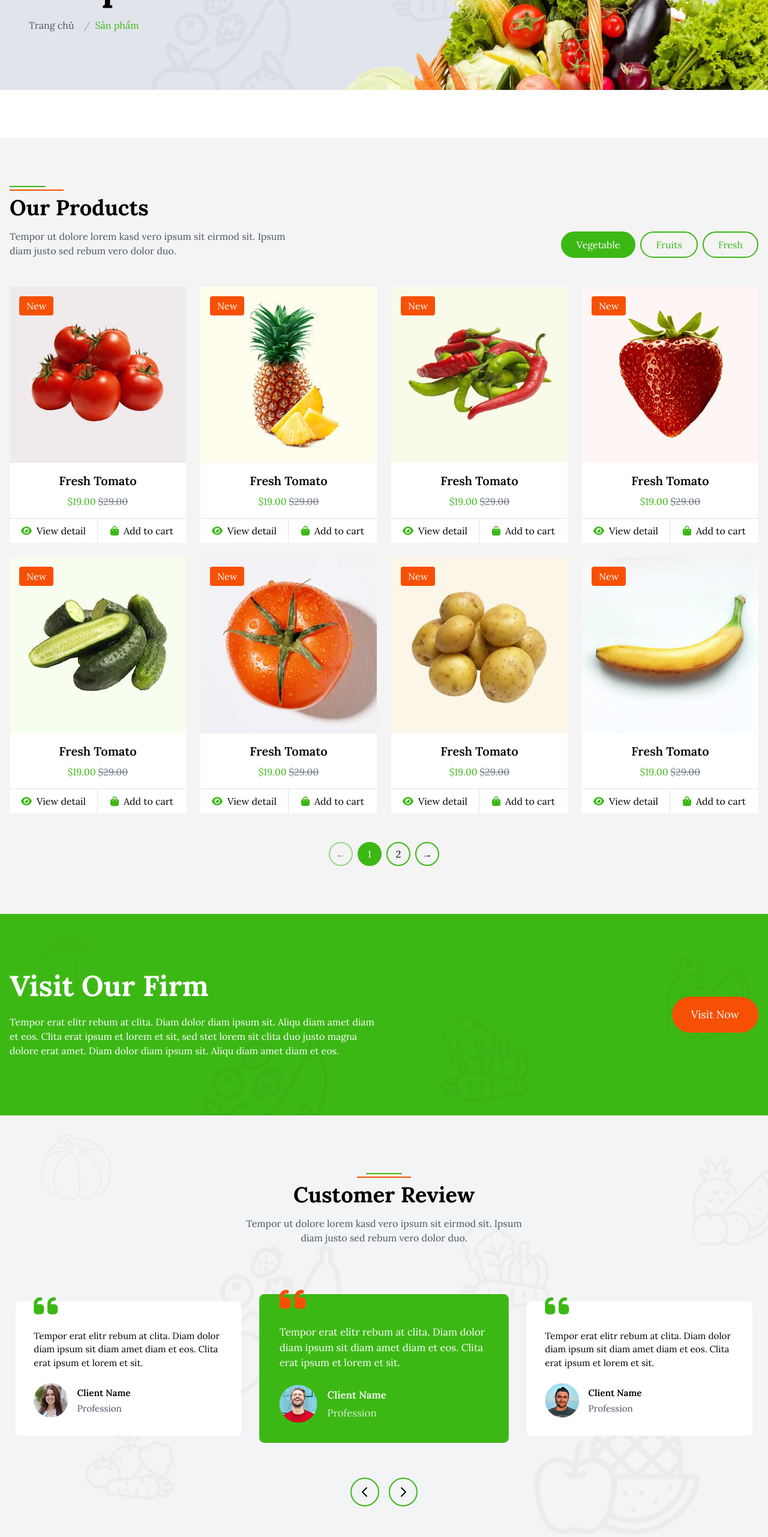
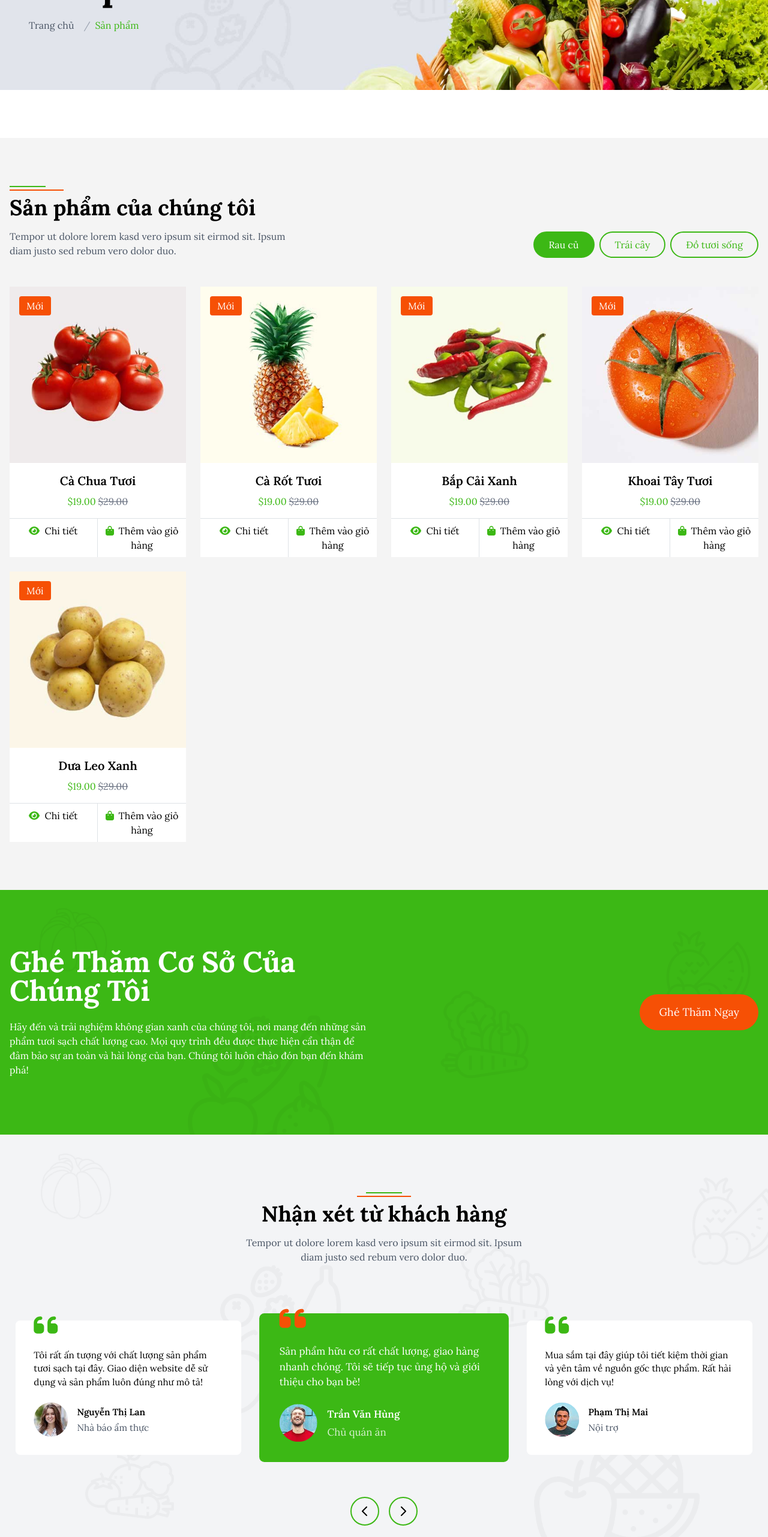
Before and after one commit to tranquagminh/foody2-project, a Next.js app: page /san-pham in a window 1280 px wide. Shown: the part 234-2797 px from the top of the page at 60% size. Built offline with nearby package versions, Linux system fonts and the light colour scheme.

Commit message:
Translate language

```diff
--- a/src/components/layout/Header/Header.tsx
+++ b/src/components/layout/Header/Header.tsx
@@ -135,7 +135,7 @@ const Header: React.FC = () => {
                 {/* Mobile Menu */}
                 <div className={`
                     lg:hidden fixed top-[60px] left-0 w-full bg-white shadow-lg
-                    transition-all duration-300 ease-in-out
+                    transition-all duration-300 ease-in-out overflow-y-auto max-h-[calc(100vh-60px)]
                     ${isMobileMenuOpen ? 'opacity-100 visible' : 'opacity-0 invisible'}
                 `}>
                     <ul className='py-4'>
--- a/src/components/sections/homepage/AboutSection/AboutSection.tsx
+++ b/src/components/sections/homepage/AboutSection/AboutSection.tsx
@@ -9,12 +9,12 @@ function AboutSection() {
     <SectionContainer className="py-20">
         <AnimatedSection animation="fadeInUp" delay={0.1}>
             <div className="grid grid-cols-1 lg:grid-cols-2 gap-12 items-center">
-                {/* Image column */}
+                {/* Cột hình ảnh */}
                 <div className="relative fadeIn">
                     <div className="relative overflow-hidden p-5 pe-0">
                     <Image
                         src="/images/about/about.jpg"
-                        alt="About Us"
+                        alt="Về Chúng Tôi"
                         width={600}
                         height={400}
                         className="w-full rounded-lg z-10"
@@ -23,34 +23,34 @@ function AboutSection() {
                     <div className="before:content-[''] before:absolute before:top-0 before:left-[-20px] before:w-full before:h-full before:bg-[repeating-radial-gradient(#FFFFFF,#EEEEEE_5px,transparent_5px,transparent_10px)] before:bg-[length:20px_20px] before:transform before:skew-y-6 before:-z-10"></div>
                 </div>
 
-                {/* Content column */}
+                {/* Cột nội dung */}
                 <div className="fadeIn">
                     <h1 className="text-4xl font-bold mb-6">
-                    Best Organic Fruits And Vegetables
+                    Trái Cây Và Rau Củ Hữu Cơ Tốt Nhất
                     </h1>
                     <p className="text-gray-600 mb-6">
-                    Tempor erat elitr rebum at clita. Diam dolor diam ipsum sit. Aliqu diam amet diam et eos. Clita erat ipsum et lorem et sit, sed stet lorem sit clita duo justo magna dolore erat amet
+                    Đây là đoạn mô tả ví dụ. Diam dolor diam ipsum sit. Aliqu diam amet diam et eos. Clita erat ipsum et lorem et sit, sed stet lorem sit clita duo justo magna dolore erat amet.
                     </p>
 
-                    {/* Features list */}
+                    {/* Danh sách tính năng */}
                     <div className="space-y-4 mb-8">
                     <p className="flex items-center text-gray-600">
                         <span className="text-[#3cb815] mr-3">✓</span>
-                        Tempor erat elitr rebum at clita
+                        Đây là tính năng ví dụ 1
                     </p>
                     <p className="flex items-center text-gray-600">
                         <span className="text-[#3cb815] mr-3">✓</span>
-                        Aliqu diam amet diam et eos
+                        Đây là tính năng ví dụ 2
                     </p>
                     <p className="flex items-center text-gray-600">
                         <span className="text-[#3cb815] mr-3">✓</span>
-                        Clita duo justo magna dolore erat amet
+                        Đây là tính năng ví dụ 3
                     </p>
                     </div>
 
-                    {/* CTA Button */}
+                    {/* Nút CTA */}
                     <Button href="/about" variant="primary">
-                        Read More
+                        Xem Thêm
                     </Button>
                 </div>
             </div>
--- a/src/components/sections/homepage/BlogSection/BlogSection.tsx
+++ b/src/components/sections/homepage/BlogSection/BlogSection.tsx
@@ -9,7 +9,7 @@ const BlogSection = () => {
       {/* Section Header */}
       <div className="max-w-[500px] mx-auto mb-16">
           <SectionTitle
-            title="Latest Blog"
+            title="Blog của chúng tôi"
             description="Tempor ut dolore lorem kasd vero ipsum sit eirmod sit. Ipsum diam justo sed rebum vero dolor duo."
             className="text-center"
           />
--- a/src/components/sections/homepage/FeaturesSection/FeaturesSection.tsx
+++ b/src/components/sections/homepage/FeaturesSection/FeaturesSection.tsx
@@ -9,17 +9,17 @@ function FeaturesSection() {
   return (
     <SectionContainer className="bg-[#F7F8FC] bg-icon-pattern bg-center bg-repeat bg-contain mt-20 py-24">
         <AnimatedSection animation="fadeInUp" delay={0.1}>
-            {/* Section Header */}
+            {/* Tiêu đề phần */}
             <div className="text-center mx-auto mb-16 wow fadeInUp max-w-[500px]">
-                <h1 className="text-4xl font-bold mb-4">Our Features</h1>
+                <h1 className="text-4xl font-bold mb-4">Tính Năng Của Chúng Tôi</h1>
                 <p className="text-gray-600">
-                    Tempor ut dolore lorem kasd vero ipsum sit eirmod sit. Ipsum diam justo sed rebum vero dolor duo.
+                    Đây là mô tả ngắn về các tính năng của chúng tôi. Chúng tôi cam kết mang đến sản phẩm chất lượng cao và an toàn.
                 </p>
             </div>
         </AnimatedSection>
 
 
-            {/* Features Grid */}
+            {/* Lưới các tính năng */}
         <div className="grid grid-cols-1 md:grid-cols-2 lg:grid-cols-3 gap-8">
         {features.map((feature,index) => (
             <AnimatedSection
@@ -41,7 +41,7 @@ function FeaturesSection() {
                     {feature.description}
                 </p>
                 <Button href="#" variant="outline">
-                    Read More
+                    Xem Thêm
                 </Button>
                 </div>
             </div>
--- a/src/components/sections/homepage/ProductSection/ProductCard.tsx
+++ b/src/components/sections/homepage/ProductSection/ProductCard.tsx
@@ -23,7 +23,7 @@ const ProductCard = ({ image, title, price, oldPrice, delay }: ProductCardProps)
             height={300}
             className="w-full transition-transform duration-300 hover:scale-105"
           />
-          <div className="bg-[#F65005] rounded text-white absolute left-0 top-0 m-4 py-1 px-3">New</div>
+          <div className="bg-[#F65005] rounded text-white absolute left-0 top-0 m-4 py-1 px-3">Mới</div>
         </div>
         <div className="text-center p-4">
           <Link href="#" className="block text-xl font-semibold mb-2 hover:text-[#3cb815] transition-colors">
@@ -35,11 +35,11 @@ const ProductCard = ({ image, title, price, oldPrice, delay }: ProductCardProps)
         <div className="flex border-t border-[#dee2e6]">
           <Link href="#" className="w-1/2 text-center border-r border-[#dee2e6] py-2 hover:text-[#3cb815] transition-colors">
             <FontAwesomeIcon icon={faEye} className="text-[#3cb815] mr-2" />
-            View detail
+            Chi tiết
           </Link>
           <Link href="#" className="w-1/2 text-center py-2 hover:text-[#3cb815] transition-colors">
             <FontAwesomeIcon icon={faShoppingBag} className="text-[#3cb815] mr-2" />
-            Add to cart
+            Thêm vào giỏ hàng
           </Link>
         </div>
       </div>
--- a/src/components/sections/homepage/ProductSection/ProductSection.tsx
+++ b/src/components/sections/homepage/ProductSection/ProductSection.tsx
@@ -68,7 +68,7 @@ const ProductSection = () => {
         {/* Header */}
         <div className="lg:max-w-[500px] mb-8 lg:mb-0">
           <SectionTitle
-            title="Our Products"
+            title="Sản phẩm của chúng tôi"
             description="Tempor ut dolore lorem kasd vero ipsum sit eirmod sit. Ipsum diam justo sed rebum vero dolor duo."
             className="text-start"
           />
@@ -82,21 +82,21 @@ const ProductSection = () => {
                 ${activeTab === 'vegetable' ? 'bg-[#3cb815] text-white' : 'text-[#3cb815] hover:bg-[#3cb815] hover:text-white'}`}
               onClick={() => handleTabChange('vegetable')}
             >
-              Vegetable
+              Rau củ
             </button>
             <button
               className={`px-6 py-2 rounded-full border-2 border-[#3cb815] transition-colors
                 ${activeTab === 'fruits' ? 'bg-[#3cb815] text-white' : 'text-[#3cb815] hover:bg-[#3cb815] hover:text-white'}`}
               onClick={() => handleTabChange('fruits')}
             >
-              Fruits
+              Trái cây
             </button>
             <button
               className={`px-6 py-2 rounded-full border-2 border-[#3cb815] transition-colors
                 ${activeTab === 'fresh' ? 'bg-[#3cb815] text-white' : 'text-[#3cb815] hover:bg-[#3cb815] hover:text-white'}`}
               onClick={() => handleTabChange('fresh')}
             >
-              Fresh
+              Đồ tươi sống
             </button>
             {/* ... other tab buttons ... */}
           </div>
--- a/src/components/sections/homepage/TestimonialSection/TestimonialSection.tsx
+++ b/src/components/sections/homepage/TestimonialSection/TestimonialSection.tsx
@@ -23,7 +23,7 @@ const TestimonialSection = () => {
       {/* Section Header */}
       <div className="max-w-[500px] mx-auto mb-10">
           <SectionTitle
-            title="Customer Review"
+            title="Nhận xét từ khách hàng"
             description="Tempor ut dolore lorem kasd vero ipsum sit eirmod sit. Ipsum diam justo sed rebum vero dolor duo."
             className="text-center"
           />
--- a/src/components/sections/homepage/VisitSection/VisitSection.tsx
+++ b/src/components/sections/homepage/VisitSection/VisitSection.tsx
@@ -7,12 +7,12 @@ const VisitSection = () => {
         {/* Content */}
         <div className="wow fadeIn" data-wow-delay="0.1s">
           <h1 className="text-4xl md:text-5xl font-bold text-white mb-6">
-                Visit Our Firm
+            Ghé Thăm Cơ Sở Của Chúng Tôi
           </h1>
           <p className="text-white">
-                Tempor erat elitr rebum at clita. Diam dolor diam ipsum sit. Aliqu diam amet diam et eos.
-                Clita erat ipsum et lorem et sit, sed stet lorem sit clita duo justo magna dolore erat amet.
-                Diam dolor diam ipsum sit. Aliqu diam amet diam et eos.
+            Hãy đến và trải nghiệm không gian xanh của chúng tôi, nơi mang đến những sản phẩm tươi sạch chất lượng cao.
+            Mọi quy trình đều được thực hiện cẩn thận để đảm bảo sự an toàn và hài lòng của bạn.
+            Chúng tôi luôn chào đón bạn đến khám phá!
           </p>
         </div>
 
@@ -22,7 +22,7 @@ const VisitSection = () => {
             href="#"
             className="inline-block bg-[#f65005] hover:bg-[#d94604] text-white px-8 py-4 rounded-full text-lg transition-colors duration-300"
           >
-                Visit Now
+            Ghé Thăm Ngay
           </a>
         </div>
       </div>
--- a/src/constants/homepage.ts
+++ b/src/constants/homepage.ts
@@ -13,7 +13,7 @@ export const blogs = [
   {
     id: 1,
     image: '/images/blog/blog-1.jpg',
-    title: 'How to cultivate organic fruits and vegetables in own firm',
+    title: 'Cách Trồng Rau Quả Hữu Cơ Tại Nhà',
     author: 'Admin',
     date: '01 Jan, 2045',
     delay: 0.1
@@ -21,7 +21,7 @@ export const blogs = [
   {
     id: 2,
     image: '/images/blog/blog-2.jpg',
-    title: 'How to cultivate organic fruits and vegetables in own firm',
+    title: 'Bí Quyết Chọn Thực Phẩm Tươi Sạch Cho Gia Đình',
     author: 'Admin',
     date: '01 Jan, 2045',
     delay: 0.3
@@ -29,7 +29,7 @@ export const blogs = [
   {
     id: 3,
     image: '/images/blog/blog-3.jpg',
-    title: 'How to cultivate organic fruits and vegetables in own firm',
+    title: 'Lợi Ích Của Sản Phẩm Hữu Cơ Đối Với Sức Khỏe',
     author: 'Admin',
     date: '01 Jan, 2045',
     delay: 0.5
@@ -40,7 +40,7 @@ export const products = [
   {
     id: 1,
     image: '/images/products/product-1.jpg',
-      title: 'Fresh Tomato',
+    title: 'Cà Chua Tươi',
     price: 19.00,
     oldPrice: 29.00,
     category: 'vegetable',
@@ -48,7 +48,7 @@ export const products = [
   {
     id: 2,
     image: '/images/products/product-2.jpg',
-      title: 'Fresh Tomato',
+    title: 'Cà Rốt Tươi',
     price: 19.00,
     oldPrice: 29.00,
     category: 'vegetable',
@@ -56,74 +56,74 @@ export const products = [
   {
     id: 3,
     image: '/images/products/product-3.jpg',
-      title: 'Fresh Tomato',
+    title: 'Bắp Cải Xanh',
     price: 19.00,
     oldPrice: 29.00,
-      category: 'vegetable'
+    category: 'vegetable',
   },
   {
     id: 4,
     image: '/images/products/product-4.jpg',
-      title: 'Fresh Tomato',
+    title: 'Táo Đỏ',
     price: 19.00,
     oldPrice: 29.00,
-      category: 'vegetable'
+    category: 'fruits',
   },
   {
     id: 5,
     image: '/images/products/product-5.jpg',
-      title: 'Fresh Tomato',
+    title: 'Chuối Chín',
     price: 19.00,
     oldPrice: 29.00,
-      category: 'vegetable'
+    category: 'fruits',
   },
   {
     id: 6,
     image: '/images/products/product-6.jpg',
-      title: 'Fresh Tomato',
+    title: 'Khoai Tây Tươi',
     price: 19.00,
     oldPrice: 29.00,
-      category: 'vegetable'
+    category: 'vegetable',
   },
   {
     id: 7,
     image: '/images/products/product-7.jpg',
-      title: 'Fresh Tomato',
+    title: 'Dưa Leo Xanh',
     price: 19.00,
     oldPrice: 29.00,
-      category: 'vegetable'
+    category: 'vegetable',
   },
   {
     id: 8,
     image: '/images/products/product-8.jpg',
-      title: 'Fresh Tomato',
+    title: 'Cam Vàng',
     price: 19.00,
     oldPrice: 29.00,
-      category: 'vegetable'
+    category: 'fruits',
   },
   {
     id: 9,
     image: '/images/products/product-8.jpg',
-      title: 'Fresh Tomato',
+    title: 'Kiwi Xanh',
     price: 19.00,
     oldPrice: 29.00,
-      category: 'vegetable'
+    category: 'fruits',
   },
   {
     id: 10,
     image: '/images/products/product-8.jpg',
-      title: 'Fresh Tomato',
+    title: 'Nho Đen',
     price: 19.00,
     oldPrice: 29.00,
-      category: 'fruits'
+    category: 'fruits',
   },
   {
     id: 11,
     image: '/images/products/product-8.jpg',
-      title: 'Fresh Tomato',
+    title: 'Thịt Bò Tươi',
     price: 19.00,
     oldPrice: 29.00,
-      category: 'fresh'
+    category: 'fresh',
   },
 ];
 
@@ -131,30 +131,30 @@ export const testimonials = [
   {
     id: 1,
     image: '/images/testimonials/testimonial-1.jpg',
-        name: 'Client Name',
-        profession: 'Profession',
-        comment: 'Tempor erat elitr rebum at clita. Diam dolor diam ipsum sit diam amet diam et eos. Clita erat ipsum et lorem et sit.'
+    name: 'Nguyễn Thị Lan',
+    profession: 'Nhà báo ẩm thực',
+    comment: 'Tôi rất ấn tượng với chất lượng sản phẩm tươi sạch tại đây. Giao diện website dễ sử dụng và sản phẩm luôn đúng như mô tả!',
   },
   {
     id: 2,
     image: '/images/testimonials/testimonial-2.jpg',
-        name: 'Client Name',
-        profession: 'Profession',
-        comment: 'Tempor erat elitr rebum at clita. Diam dolor diam ipsum sit diam amet diam et eos. Clita erat ipsum et lorem et sit.'
+    name: 'Trần Văn Hùng',
+    profession: 'Chủ quán ăn',
+    comment: 'Sản phẩm hữu cơ rất chất lượng, giao hàng nhanh chóng. Tôi sẽ tiếp tục ủng hộ và giới thiệu cho bạn bè!',
   },
   {
     id: 3,
     image: '/images/testimonials/testimonial-3.jpg',
-        name: 'Client Name',
-        profession: 'Profession',
-        comment: 'Tempor erat elitr rebum at clita. Diam dolor diam ipsum sit diam amet diam et eos. Clita erat ipsum et lorem et sit.'
+    name: 'Phạm Thị Mai',
+    profession: 'Nội trợ',
+    comment: 'Mua sắm tại đây giúp tôi tiết kiệm thời gian và yên tâm về nguồn gốc thực phẩm. Rất hài lòng với dịch vụ!',
   },
   {
     id: 4,
     image: '/images/testimonials/testimonial-4.jpg',
-        name: 'Client Name',
-        profession: 'Profession',
-        comment: 'Tempor erat elitr rebum at clita. Diam dolor diam ipsum sit diam amet diam et eos. Clita erat ipsum et lorem et sit.'
+    name: 'Lê Quốc Anh',
+    profession: 'Doanh nhân',
+    comment: 'Chất lượng sản phẩm vượt mong đợi, giao diện website thân thiện. Đây là địa chỉ đáng tin cậy để mua thực phẩm!',
   },
 ];
 
@@ -162,22 +162,22 @@ export const features = [
     {
       id: 1,
       icon: "/images/icons/icon-1.png",
-      title: "Natural Process",
-      description: "Tempor ut dolore lorem kasd vero ipsum sit eirmod sit. Ipsum diam justo sed vero dolor duo.",
+      title: "Quy Trình Tự Nhiên",
+      description: "Quy trình tự nhiên giúp đảm bảo sản phẩm giữ được chất lượng tốt nhất, an toàn và thân thiện với môi trường.",
       delay: "0.1s",
     },
     {
       id: 2,
       icon: "/images/icons/icon-2.png",
-      title: "Organic Products",
-      description: "Tempor ut dolore lorem kasd vero ipsum sit eirmod sit. Ipsum diam justo sed vero dolor duo.",
+      title: "Sản Phẩm Hữu Cơ",
+      description: "Tất cả sản phẩm đều được sản xuất từ nguyên liệu hữu cơ, không chứa hóa chất độc hại, an toàn cho sức khỏe.",
       delay: "0.3s",
     },
     {
       id: 3,
       icon: "/images/icons/icon-3.png",
-      title: "Biologically Safe",
-      description: "Tempor ut dolore lorem kasd vero ipsum sit eirmod sit. Ipsum diam justo sed vero dolor duo.",
+      title: "An Toàn Sinh Học",
+      description: "Sản phẩm được kiểm định để đảm bảo an toàn sinh học, phù hợp với tiêu chuẩn cao nhất về sức khỏe và môi trường.",
       delay: "0.5s",
     },
   ];
```
Lines whose indentation alone changed are shown as unchanged.
